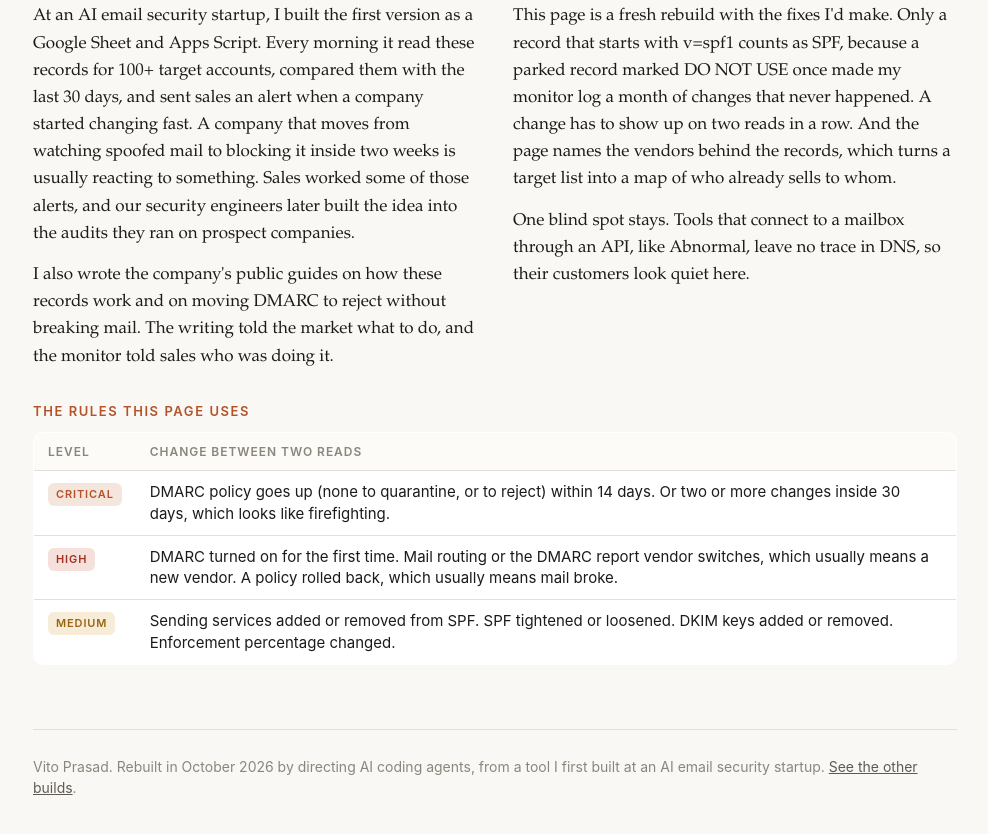
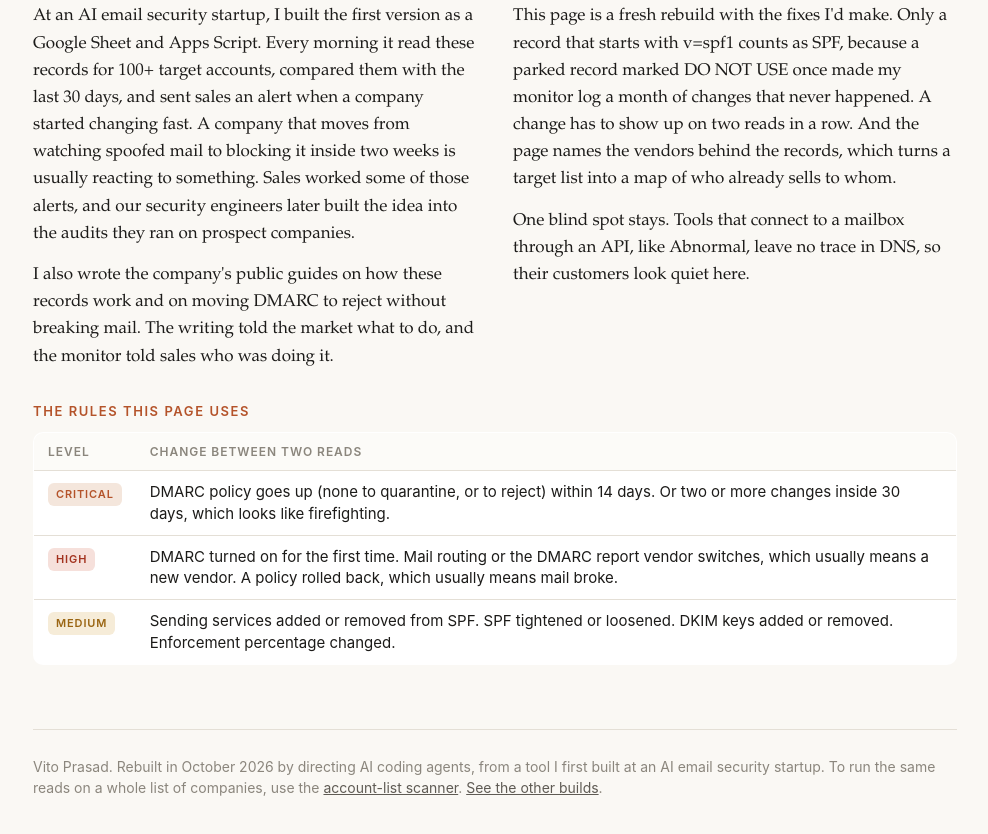
Before and after one commit to vitoprasad/vitoprasad.github.io, a plain HTML site: page email-dns-check/index.html in a window 1280 px wide. Shown: the part 1157-1991 px from the top of the page, without its empty margins (145-1133 px from the left). Drawn offline with Linux system fonts and the light colour scheme.

Commit message:
Update site

```diff
--- a/email-dns-check/index.html
+++ b/email-dns-check/index.html
@@ -179,7 +179,7 @@
   </table>
 </section>
 
-<footer>Vito Prasad. Rebuilt in October 2026 by directing AI coding agents, from a tool I first built at an AI email security startup. <a href="../index.html">See the other builds</a>.</footer>
+<footer>Vito Prasad. Rebuilt in October 2026 by directing AI coding agents, from a tool I first built at an AI email security startup. To run the same reads on a whole list of companies, use the <a href="../account-scanner/">account-list scanner</a>. <a href="../index.html">See the other builds</a>.</footer>
 </main>
 
 <script>
```
Also changed, not shown: index.html (+1 -1 lines).
